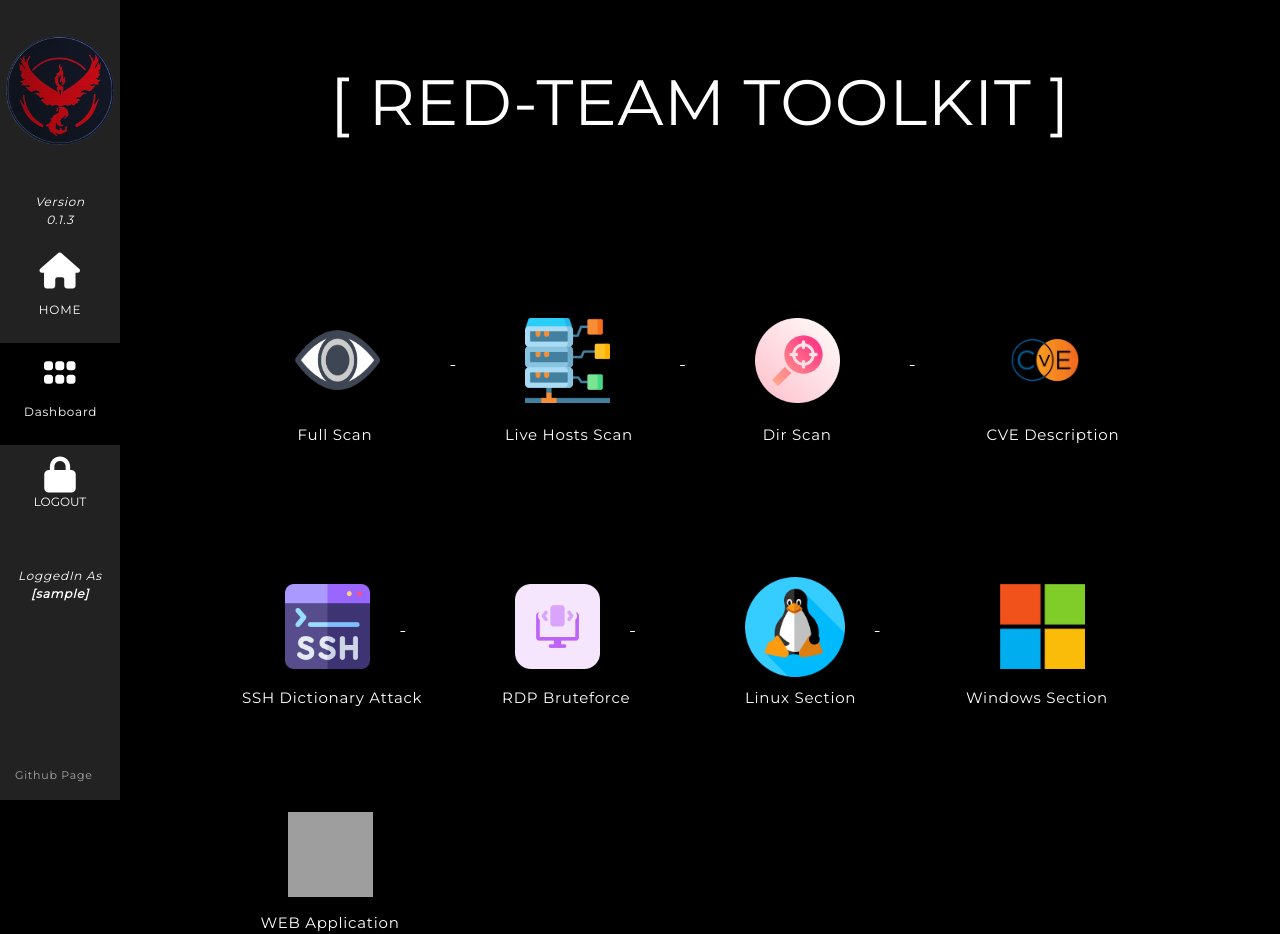
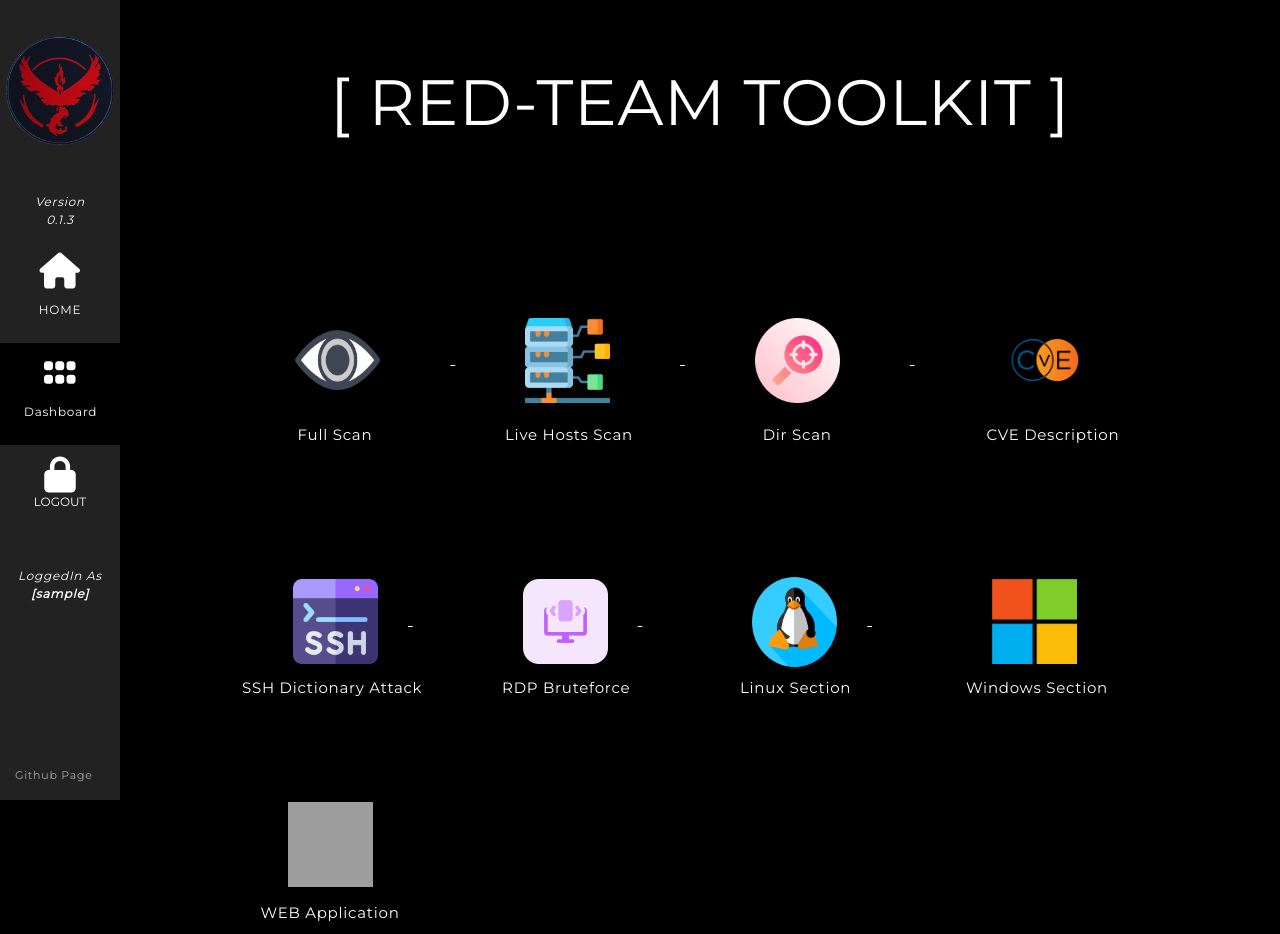
Before and after one commit to signorrayan/RedTeam_toolkit, a Django app: page /dashboard/ in a window 1280 px wide. Run offline with Django 3.2, Linux system fonts and the light colour scheme; the visitor is signed in with stand-in values (Sample User, id 1); some libraries are stand-ins or nearby versions; grey boxes are pictures that could not be loaded.

Commit message:
Update templates

```diff
--- a/toolkit/templates/toolkit/dashboard.html
+++ b/toolkit/templates/toolkit/dashboard.html
@@ -89,7 +89,7 @@
         <img src="{% static 'toolkit/images/rdp-brute.png' %}"  class="scans" style="position: relative;left:40px;" width="85" height="85">
     </a>
      <a href="{% url 'linux' %}">
-        <img src="{% static 'toolkit/images/linux.png' %}"  class="scans" style="position: relative;left:40px;" width="100" height="100">
+        <img src="{% static 'toolkit/images/linux.png' %}"  class="scans" style="position: relative;left:40px;" width="85" height="90">
     </a>
      <a href="{% url 'windows' %}">
         <img src="{% static 'toolkit/images/microsoft.png' %}"  class="scans" style="position: relative;left:50px;" width="85" height="85">
@@ -98,7 +98,7 @@
 <div class="side-block w3-center" >
     <a href="{% url 'sshbruteforce' %}" target="_blank"><p class="w3-medium scans" style="position:relative;left:100px; top:10px;"><span class="w3-hide-small ">SSH</span> Dictionary Attack</p></a>
     <a href="{% url 'rdpbruteforce' %}" target="_blank"><p class="w3-medium scans" style="position:relative;left:35px; top:10px;"><span class="w3-hide-small ">RDP</span> Bruteforce</p></a>
-    <a href="{% url 'linux' %}" target="_blank"><p class="w3-medium scans" style="position:relative;left:5px; top:10px;"><span class="w3-hide-small ">Linux</span> Section</p></a>
+    <a href="{% url 'linux' %}" target="_blank"><p class="w3-medium scans" style="position:relative;left:0px; top:10px;"><span class="w3-hide-small ">Linux</span> Section</p></a>
     <a href="{% url 'nightmare' %}" target="_blank"><p class="w3-medium scans" style="position:relative;left:-30px; top:10px;"><span class="w3-hide-small ">Windows</span> Section</p></a>
 </div><br><br><br><br><br>
 <div class="side-block w3-center">
```
